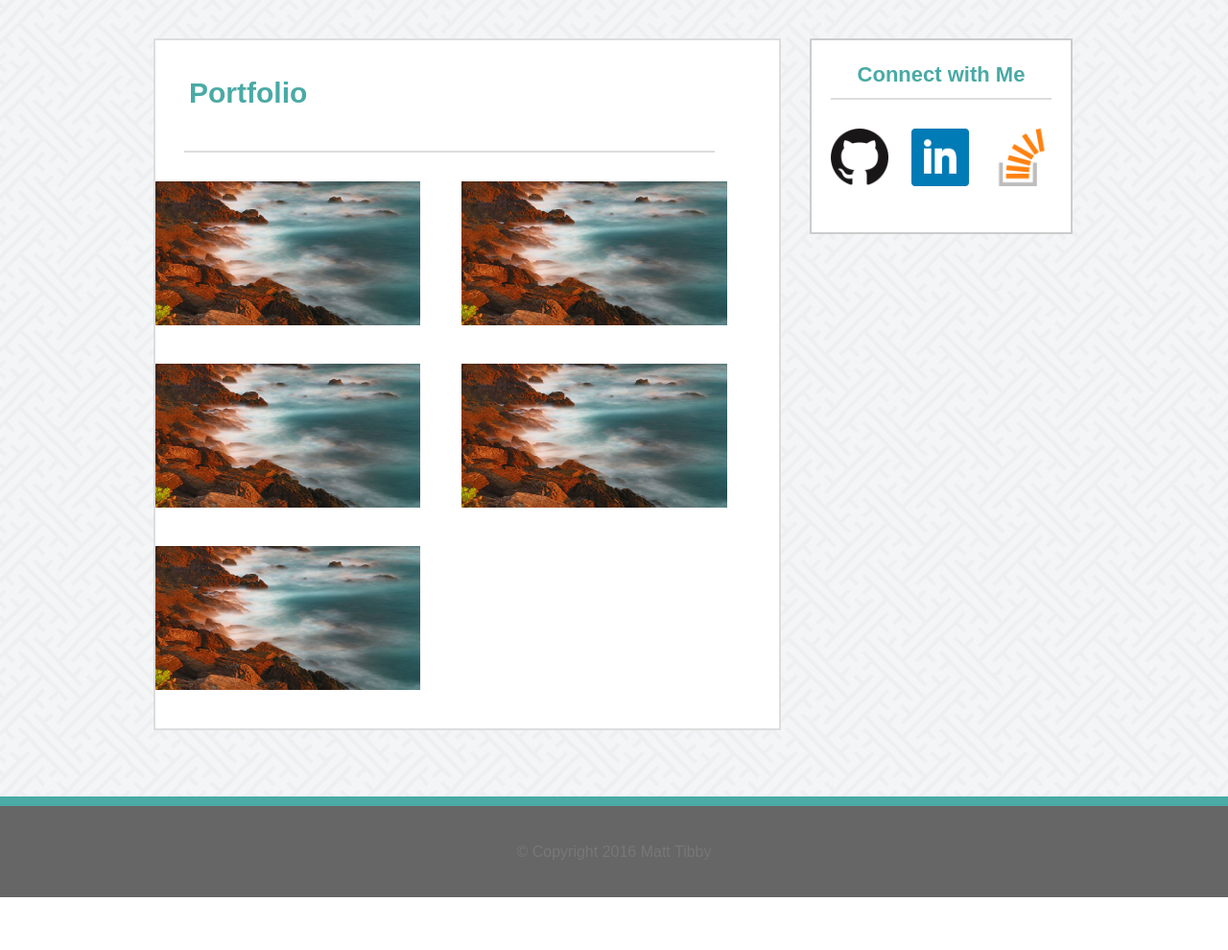
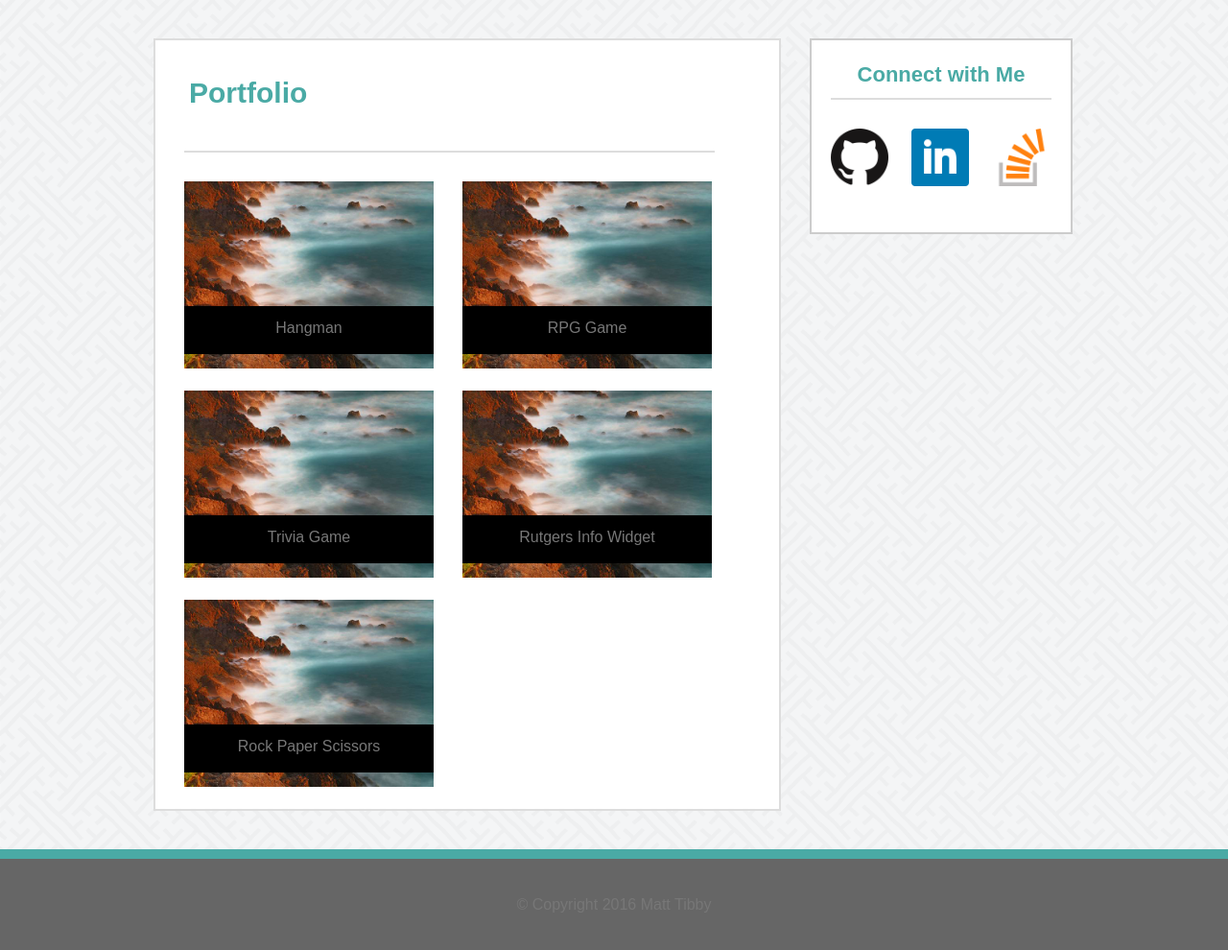
Before and after one commit to MTibby92/Basic-Portfolio, a PHP site: page /portfolio.html in a window 1280 px wide. Shown: the part 92-1082 px from the top of the page at 96% size. Before the commit the page ends 1027 px from the top, so only its background shows below. Run offline with PHP 8.4, Linux system fonts and the light colour scheme.

Commit message:
Created the portfolio flex box and added the divs with labels over portfolio images; ready to merge with master branch

```diff
--- a/assets/css/style.css
+++ b/assets/css/style.css
@@ -153,35 +153,48 @@
 	line-height: 25px;
 }
 
-/*Main Content not including the Header or the break*/
-#portolio-mainwrapper {
-	padding-left: 30px;
-	padding-right: 30px;
-	padding-bottom: 30px;
+
+/*=============================PORTFOLIO Section ============================================*/
+
+
+/*Portolio Main Content, not including header and break*/
+#portfolio-mainwrapper {
+	display: flex;
+	flex-direction: row;
+	flex-wrap: wrap;
 }
 
-/*About Me profile image*/
-#portfolio-mainwrapper img {
-	height: 150px;
-	width: 200px;
-	float: left;
-	padding-right: 25px;
-	padding-bottom: 20px;
-}
+/*Div surrounding each anchor and the image*/
+.portfolio-image-wrapper {
+	width: 40%;
+	margin-bottom: 20px;
+	margin-left: 30px;
 
-/*About me paragraphs*/
-#portfolio-mainwrapper p {
-	line-height: 25px;
 }
 
 /*image links on the Portfolio Page*/
-.portfolioimage {
-	margin-bottom: 40px;
-	padding: 0px !important;
-	/*margin-right: 35px*/;
-	margin-right: 43px;
-	width: 42.5% !important;
+.portfolio-image {
+	width: 100%;
 }
+
+/*Div over the image with text*/
+.portfolio-image-label {
+	width: 260px;
+    background-color: black;
+    height: 50px;
+    position: absolute;
+    z-index: 100;
+    margin-top: 130px;
+    text-align: center;
+}
+
+/*Text in the div over image*/
+.portfolio-image-text {
+	margin-top: 15px;
+}
+
+
+/*==================================END PORTFOLIO Section===============================================*/
 
 /*Field Names for Contact me Page*/
 #mainwrapper span {
--- a/portfolio.html
+++ b/portfolio.html
@@ -28,20 +28,35 @@
 		</header>
 		<div id="mainbreak"></div>
 		<div id="portfolio-mainwrapper">
-			<div>
-				<a href="#"><img class="portfolioimage" src="assets/images/placeholder.jpg" alt="Link to portfolio project"></a>
+			<div class="portfolio-image-wrapper">
+				<div class="portfolio-image-label">
+					<p class="portfolio-image-text">Hangman</p>
+				</div>
+				<a href="#"><img class="portfolio-image" src="assets/images/placeholder.jpg" alt="Link to portfolio project"></a>
 			</div>
-			<div>
-				<a href="#"><img class="portfolioimage" src="assets/images/placeholder.jpg" alt="Link to portfolio project"></a>
+			<div class="portfolio-image-wrapper">
+				<div class="portfolio-image-label">
+					<p class="portfolio-image-text">RPG Game</p>
+				</div>
+				<a href="#"><img class="portfolio-image" src="assets/images/placeholder.jpg" alt="Link to portfolio project"></a>
 			</div>
-			<div>
-				<a href="#"><img class="portfolioimage" src="assets/images/placeholder.jpg" alt="Link to portfolio project"></a>
+			<div class="portfolio-image-wrapper">
+				<div class="portfolio-image-label">
+					<p class="portfolio-image-text">Trivia Game</p>
+				</div>
+				<a href="#"><img class="portfolio-image" src="assets/images/placeholder.jpg" alt="Link to portfolio project"></a>
 			</div>
-			<div>
-				<a href="#"><img class="portfolioimage" src="assets/images/placeholder.jpg" alt="Link to portfolio project"></a>
+			<div class="portfolio-image-wrapper">
+				<div class="portfolio-image-label">
+					<p class="portfolio-image-text">Rutgers Info Widget</p>
+				</div>
+				<a href="#"><img class="portfolio-image" src="assets/images/placeholder.jpg" alt="Link to portfolio project"></a>
 			</div>
-			<div>
-				<a href="#"><img class="portfolioimage" src="assets/images/placeholder.jpg" alt="Link to portfolio project"></a>
+			<div class="portfolio-image-wrapper">
+				<div class="portfolio-image-label">
+					<p class="portfolio-image-text">Rock Paper Scissors</p>
+				</div>
+				<a href="#"><img class="portfolio-image" src="assets/images/placeholder.jpg" alt="Link to portfolio project"></a>
 			</div>
 		</div>
 	</div>
```
